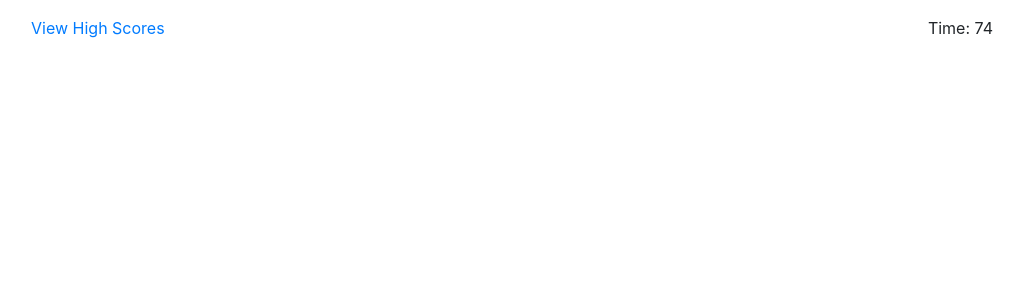
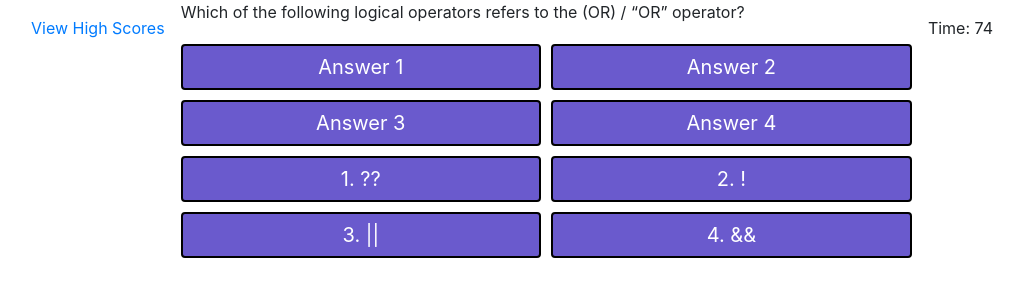
Before and after one commit to robbiemurphy7/code-quiz, a plain HTML site: page index.html in a window 1280 px wide. Both pictures are taken after a click on the button "Start Quiz". Shown: the whole page, without its empty margins (128-1152 px from the left). Drawn offline with nearby package versions, Linux system fonts and the light colour scheme.

Commit message:
further javascript functions added

```diff
--- a/assets/js/script.js
+++ b/assets/js/script.js
@@ -1,13 +1,25 @@
 const startQuizButton = document.getElementById("start-btn");
-const initialInfo = document.getElementById("initial-info")
+const initialInfo = document.getElementById("initial-info");
+const questionContainer = document.getElementById("question-container");
+const questionElement = document.getElementById("question");
+const answerButtonsElement = document.getElementById("answer-buttons");
+
+let shuffledQuestions, currentQuestionIndex;
 
 startQuizButton.addEventListener("click", startQuiz);
 
 function startQuiz() {
-    console.log("The quiz has begun.");
+    console.log("Quiz starts");
 
     startQuizButton.classList.add("hide");
     initialInfo.classList.add("hide");
+
+    shuffledQuestions = question.sort(() => Math.random() - .5);
+    currentQuestionIndex = 0;
+
+    questionContainer.classList.remove("hide");
+
+    setNextQuestion();
 
     var secondsLabel = document.getElementById("seconds");
     var totalSeconds = 76;
@@ -28,3 +40,56 @@ function startQuiz() {
     }
 
 }
+
+function setNextQuestion() {
+    showQuestion(shuffledQuestions[currentQuestionIndex]);
+}
+
+function showQuestion(question) {
+    questionElement.innerText = question.question;
+    question.answers.forEach(answer => {
+        const button = document.createElement("button");
+        button.innerText = answer.text
+        button.classList.add("btn")
+        if (answer.correct) {
+            button.dataset.correct = answer.correct
+        }
+        button. addEventListener("click", selectAnswer);
+        answerButtonsElement.appendChild(button);
+    })
+}
+
+function selectAnswer(e) {
+    const selectedButton = e.target
+    const correct = selectedButton.dataset.correct
+    setStatusClass(document.body, correct)
+    Array.from(answerButtonsElement.children).forEach(button => {
+        setStatusClass(button, button.dataset.correct)
+    });
+}
+
+function setStatusClass(element, correct) {
+    clearStatusClass(element)
+    if (correct) {
+        element.classList.add("correct")
+    } else {
+        element.classList.add("wrong")
+    }
+}
+
+function clearStatusClass(element) {
+    element.classList.remove("correct")
+    element.classList.remove("wrong")
+}
+
+const question = [
+    {
+        question: "Which of the following logical operators refers to the (OR) / “OR” operator?",
+        answers: [
+            { text: "1. ??", correct: false },
+            { text: "2. !", correct: false },
+            { text: "3. ||", correct: true },
+            { text: "4. &&", correct: false },
+        ]
+    }
+]
--- a/index.html
+++ b/index.html
@@ -27,14 +27,18 @@
             <h1 class="row w-100 p-3 d-flex justify-content-center text-center">Coding Quiz Challenge</h1>
             <p class="row w-100 p-3 d-flex justify-content-center text-center">Answer the following code-related questions in the quickest time possible! Incorrect answers will result in a score/time penalty of ten points/seconds!</p>
         </div>
-        <div id="question-container" class="hide">
-            <div id="question"><h2>Question</h2></div>
-            <div id="answer-buttons" class="btn-grid text-center">
+        <div id="question-container" class="question-container hide">
+            <div id="question" class="question">
+                <h2>Question</h2>
+            </div>
+            <div id="answer-buttons" class="question-container btn-grid text-center">
                 <button class="btn">Answer 1</button>
                 <button class="btn">Answer 2</button>
                 <button class="btn">Answer 3</button>
                 <button class="btn">Answer 4</button>
             </div>
+            <p id="correct" class="correct hide">Correct!</p>
+            <p id="wrong" class="wrong hide">Wrong!</p>
         </div>
         <div class="justify-content-center text-center">
             <button id="start-btn" class="start-btn btn">Start Quiz</button>
```
Also changed, not shown: assets/css/style.css (+21 -0 lines).
